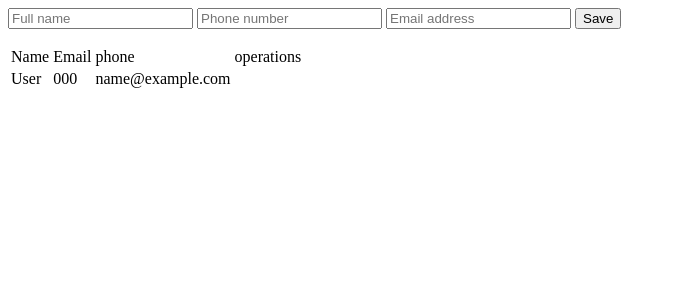
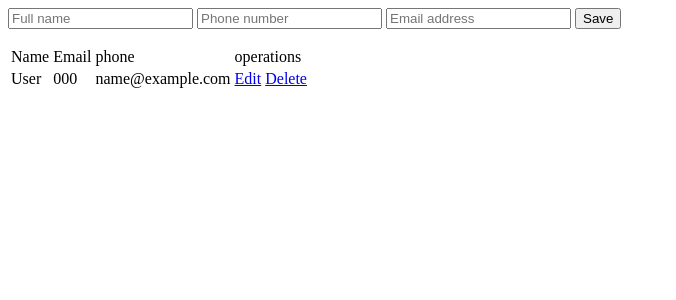
Before and after one commit to angelAL21/crud_flask, a Flask app: page / in a window 1280 px wide. Shown: the top 300 px of the page, without its empty margins (0-676 px from the left). Run offline with Flask 2, Linux system fonts and the light colour scheme; tables that the repository leaves empty or names only in its code hold one stand-in row (values such as "Sample post"); some libraries are stand-ins or nearby versions.

Commit message:
the bottons for edit and delete where added

```diff
--- a/templates/index.html
+++ b/templates/index.html
@@ -30,6 +30,9 @@
                 <td>{{contact.1}}</td>
                 <td>{{contact.2}}</td>
                 <td>{{contact.3}}</td>
+                <td>
+                <a href="/edit/{{contact.0}}">Edit</a>
+                <a href="/delete/{{contact.0}}">Delete</a>
             </tr>
         {%endfor %}
     </tbody>
```
